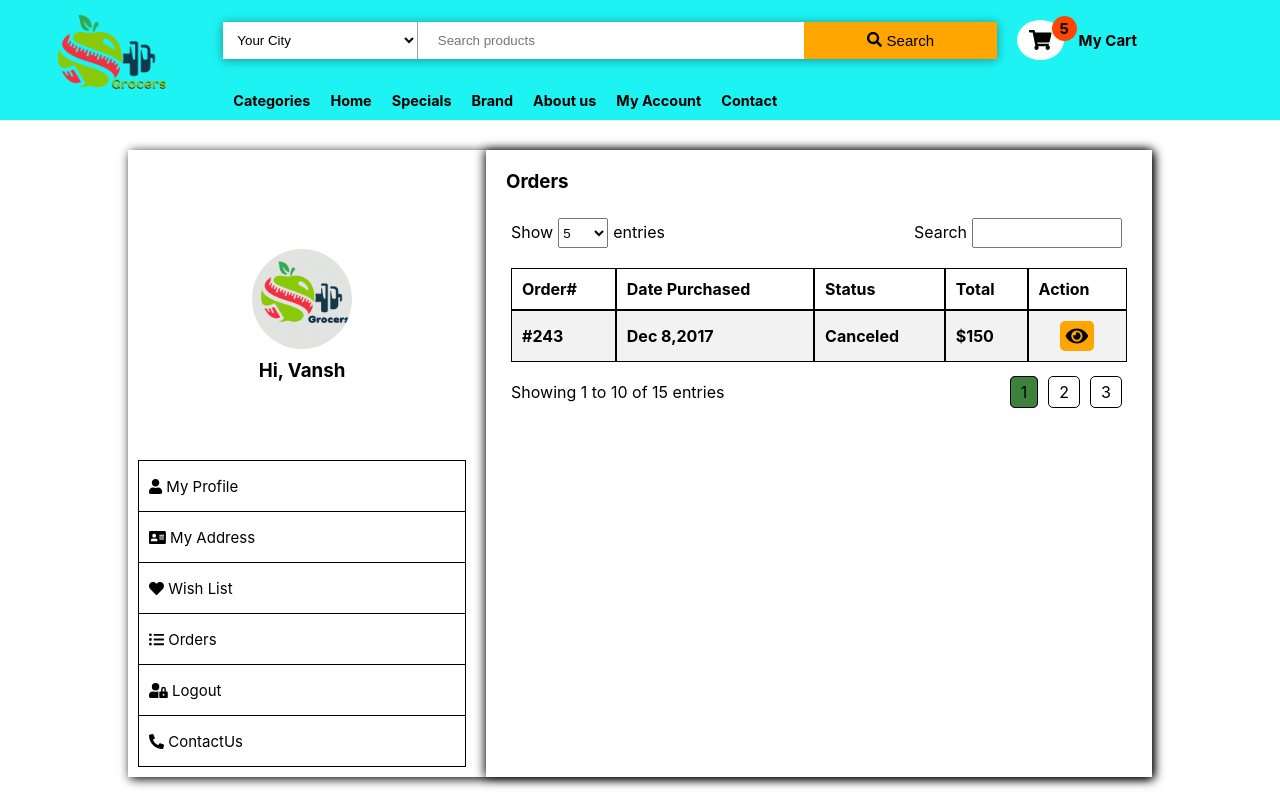
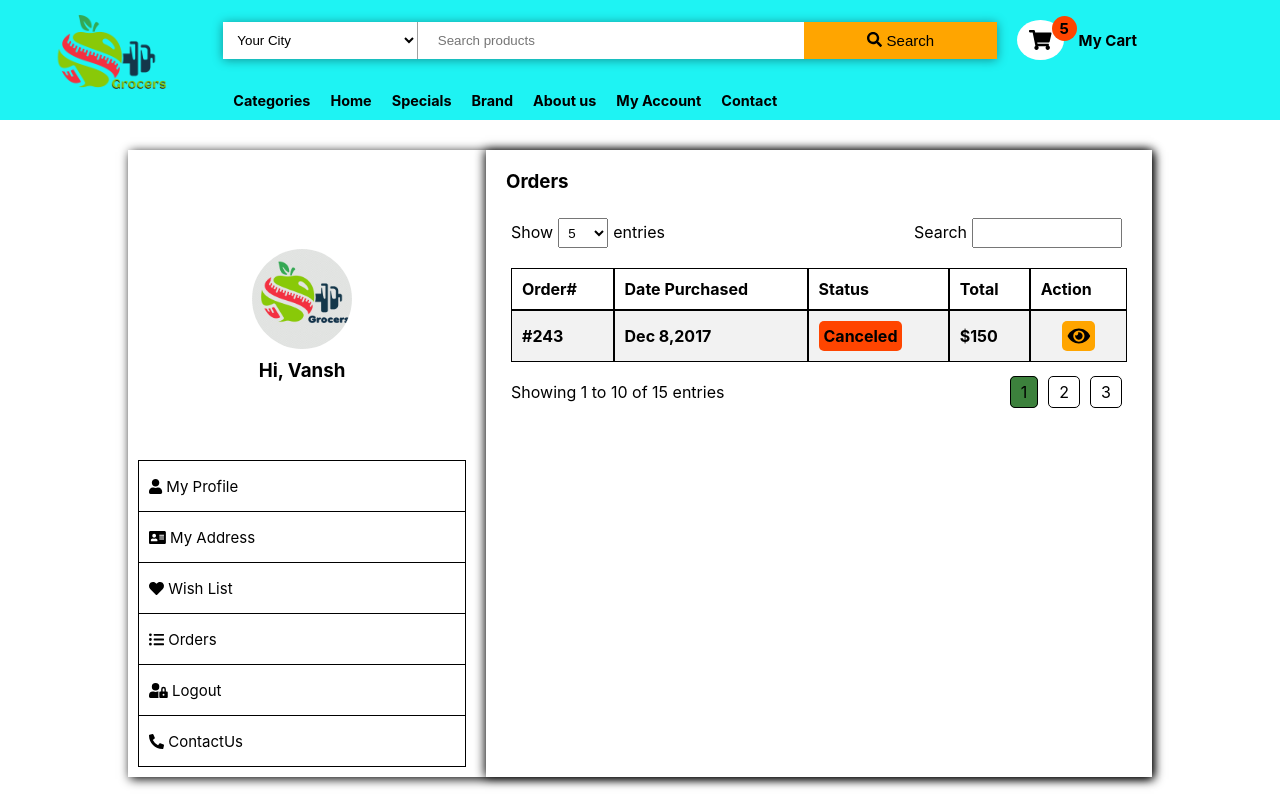
Before and after one commit to Vansh1067/grocers, a React (Create React App) app: page / in a window 1280 px wide. Shown: the top 800 px of the page. Built offline with nearby package versions, Linux system fonts and the light colour scheme.

Commit message:
add some classes table

```diff
--- a/src/component/userInfoComponent/deatilComponent/orderComponent/orderComponent.css
+++ b/src/component/userInfoComponent/deatilComponent/orderComponent/orderComponent.css
@@ -10,6 +10,7 @@
     width:50px;
     margin: 0 5px;
     height: 30px;
+    padding: 5px;
 }
 .orderHeader input{
     width:150px;
@@ -59,3 +60,8 @@
 .show{
     background-color: rgb(60, 129, 60);
 }
+.status{
+    background-color: orangered;
+    border-radius: 5px;
+    padding: 5px;
+}
--- a/src/component/userInfoComponent/deatilComponent/orderComponent/orderComponent.js
+++ b/src/component/userInfoComponent/deatilComponent/orderComponent/orderComponent.js
@@ -29,7 +29,7 @@ const OrderComponent=(props)=>{
                                 <tr>
                                     <th>Order#</th>
                                     <th class="date">Date Purchased</th>
-                                    <th>Status</th>
+                                    <th >Status</th>
                                     <th>Total</th>
                                     <th>Action</th>
 
@@ -39,7 +39,7 @@ const OrderComponent=(props)=>{
                                 <tr>
                                     <th>#243</th>
                                     <th>Dec 8,2017</th>
-                                    <th>Canceled</th>
+                                    <th><span class="status">Canceled</span></th>
                                     <th>$150</th>
                                     <th class='iconth'><FontAwesomeIcon className="eyeIcon" icon={faEye}/></th>
 
```
